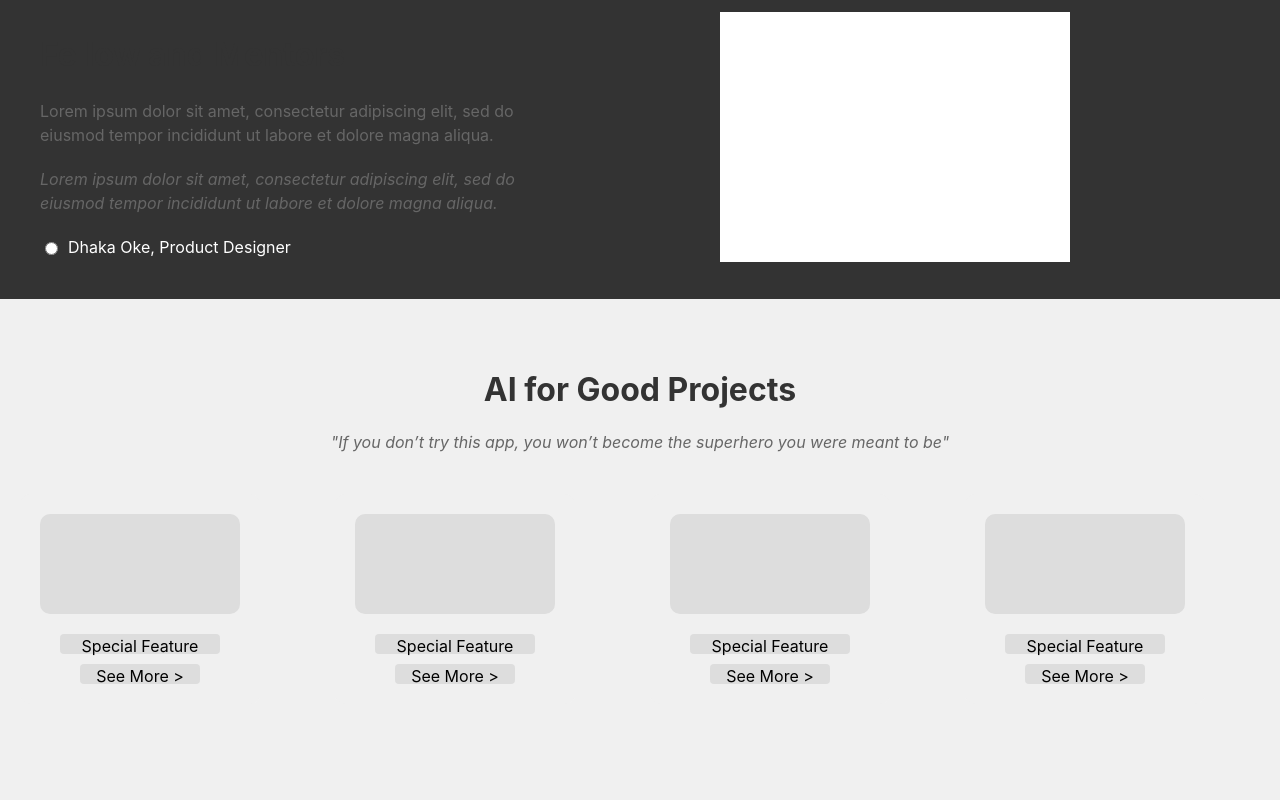
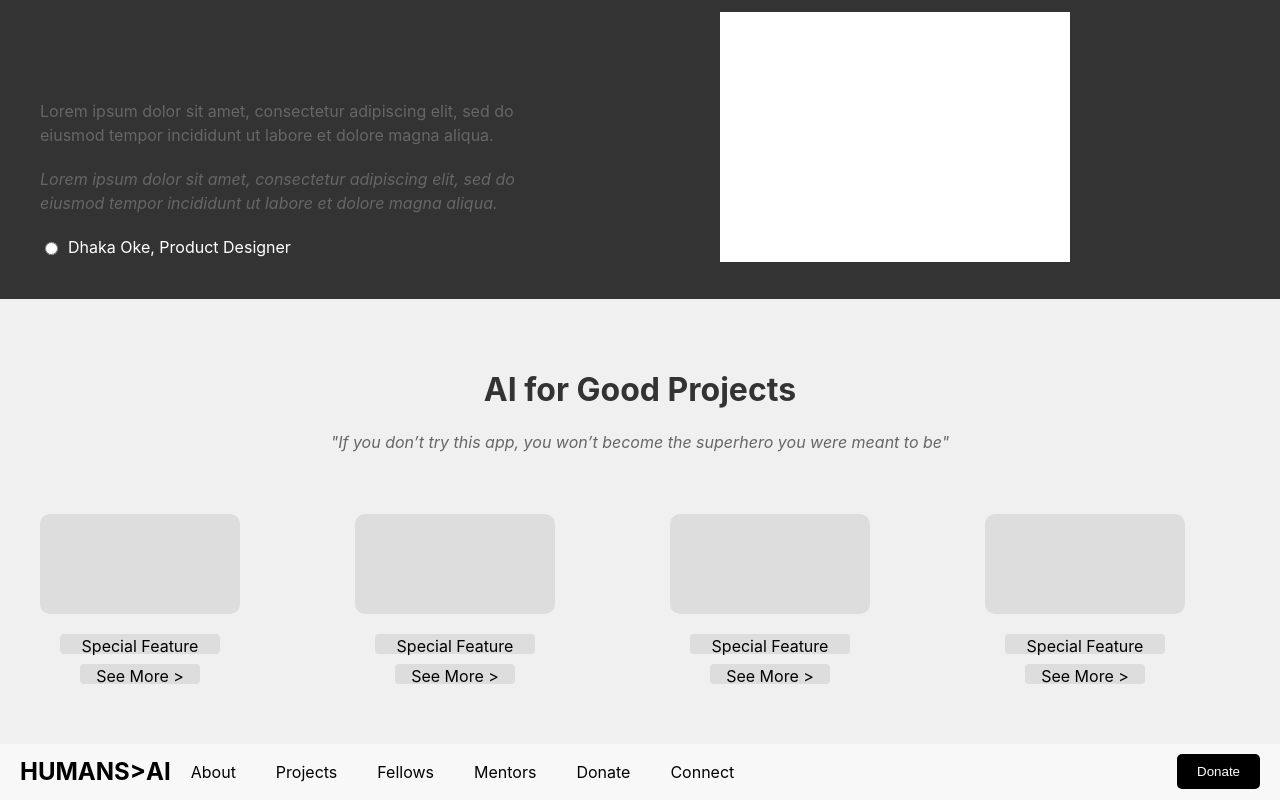
Before and after one commit to Humanitariansai/hai-frontend, a React (Vite) app: page / in a window 1280 px wide. Shown: the part 1658-2458 px from the top of the page. Before the commit the page ends 2402 px from the top, so only its background shows below. Built offline with nearby package versions, Linux system fonts and the light colour scheme.

Commit message:
updated navigation bar

```diff
--- a/src/App.tsx
+++ b/src/App.tsx
@@ -6,6 +6,7 @@ import CompaniesSection from './components/CompaniesSection';
 import AboutScreen from './components/about'
 import FellowAndMentors from './components/fellowandmentor'
 import AIFeatureSkeleton from './components/aiforgood'
+import NavigationBar from './components/navigation'
 
 const App = () => {
   return (
@@ -18,6 +19,7 @@ const App = () => {
         <AboutScreen/>
         <FellowAndMentors/>
         <AIFeatureSkeleton/>
+        <NavigationBar/>
       </div>
     </Router>
   );
--- /dev/null
+++ b/src/app/css/navbar.css
@@ -0,0 +1,57 @@
+/* Navbar styles */
+.navbar {
+    display: flex;
+    justify-content: space-between;
+    align-items: center;
+    padding: 10px 20px;
+    background-color: #f8f8f8; /* Light gray background */
+  }
+
+  .navbar-logo {
+    font-size: 1.5rem;
+    font-weight: bold;
+  }
+
+  .navbar-logo span {
+    font-size: 1.5rem;
+    color: black;
+  }
+
+  .navbar-links {
+    display: flex;
+    list-style: none;
+    margin: 0;
+    padding: 0;
+  }
+
+  .navbar-links li {
+    margin: 0 20px;
+  }
+
+  .navbar-links a {
+    text-decoration: none;
+    color: black;
+    font-size: 1rem;
+    font-weight: normal;
+  }
+
+  .navbar-links a:hover {
+    text-decoration: underline;
+  }
+
+  .navbar-donate {
+    margin-left: auto;
+  }
+
+  .donate-button {
+    padding: 10px 20px;
+    background-color: black;
+    color: white;
+    border: none;
+    border-radius: 5px;
+    cursor: pointer;
+  }
+
+  .donate-button:hover {
+    background-color: #333; /* Slight hover effect */
+  }
--- /dev/null
+++ b/src/components/navigation.tsx
@@ -0,0 +1,25 @@
+import React from 'react';
+import '../app/css/navbar.css'
+
+const NavigationBar: React.FC = () => {
+  return (
+    <nav className="navbar">
+      <div className="navbar-logo">
+        HUMANS<span>&gt;</span>AI
+      </div>
+      <ul className="navbar-links">
+        <li><a href="#about">About</a></li>
+        <li><a href="#projects">Projects</a></li>
+        <li><a href="#fellows">Fellows</a></li>
+        <li><a href="#mentors">Mentors</a></li>
+        <li><a href="#donate">Donate</a></li>
+        <li><a href="#connect">Connect</a></li>
+      </ul>
+      <div className="navbar-donate">
+        <button className="donate-button">Donate</button>
+      </div>
+    </nav>
+  );
+};
+
+export default NavigationBar;
```
